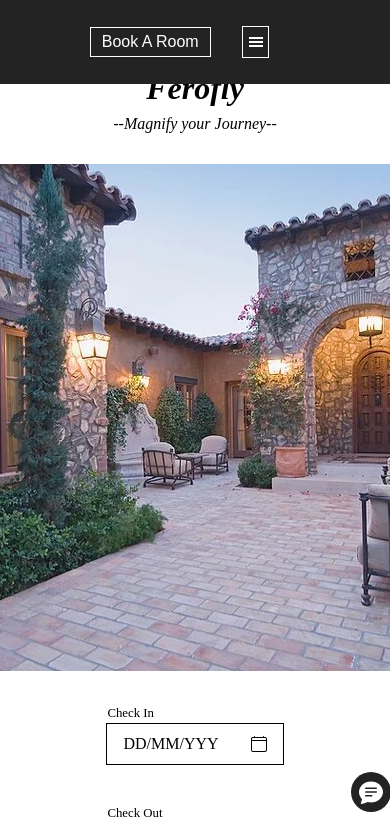
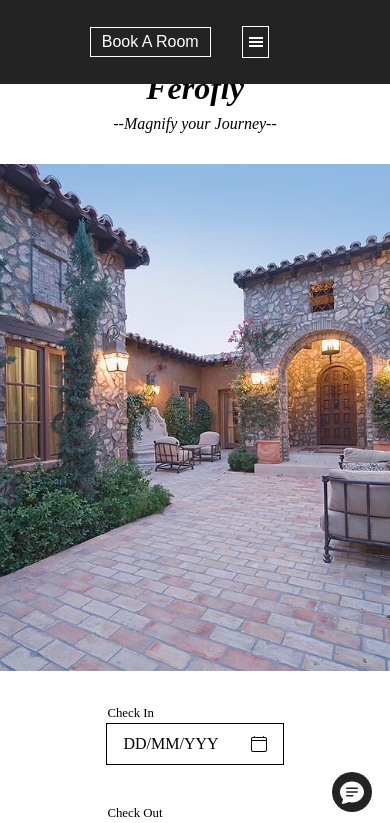
Before and after one commit to rahulsshekhawat/ferofly-internship-reactjs-assignment, a React (Create React App) app: page / in a window 390 px wide. Shown: the top 823 px of the page. Built offline with nearby package versions, Linux system fonts and the light colour scheme.

Commit message:
fixed background image related issue

```diff
--- a/src/styles.css
+++ b/src/styles.css
@@ -65,8 +65,9 @@ li {
   width: 70vw;
   height: 80vh;
   background-repeat: no-repeat;
-  background-position: center;
+  background-position: center center;
   background-attachment: fixed;
+  background-size: cover;
 }
 .booking {
   width: 65vw;
@@ -292,7 +293,7 @@ ul.mobile-nav {
     height: 40px;
     width: 40px;
     border-radius: 50%;
-    left: 90%;
+    left: 85%;
     bottom: 2rem;
     font-size: 1.5rem;
   }
```
